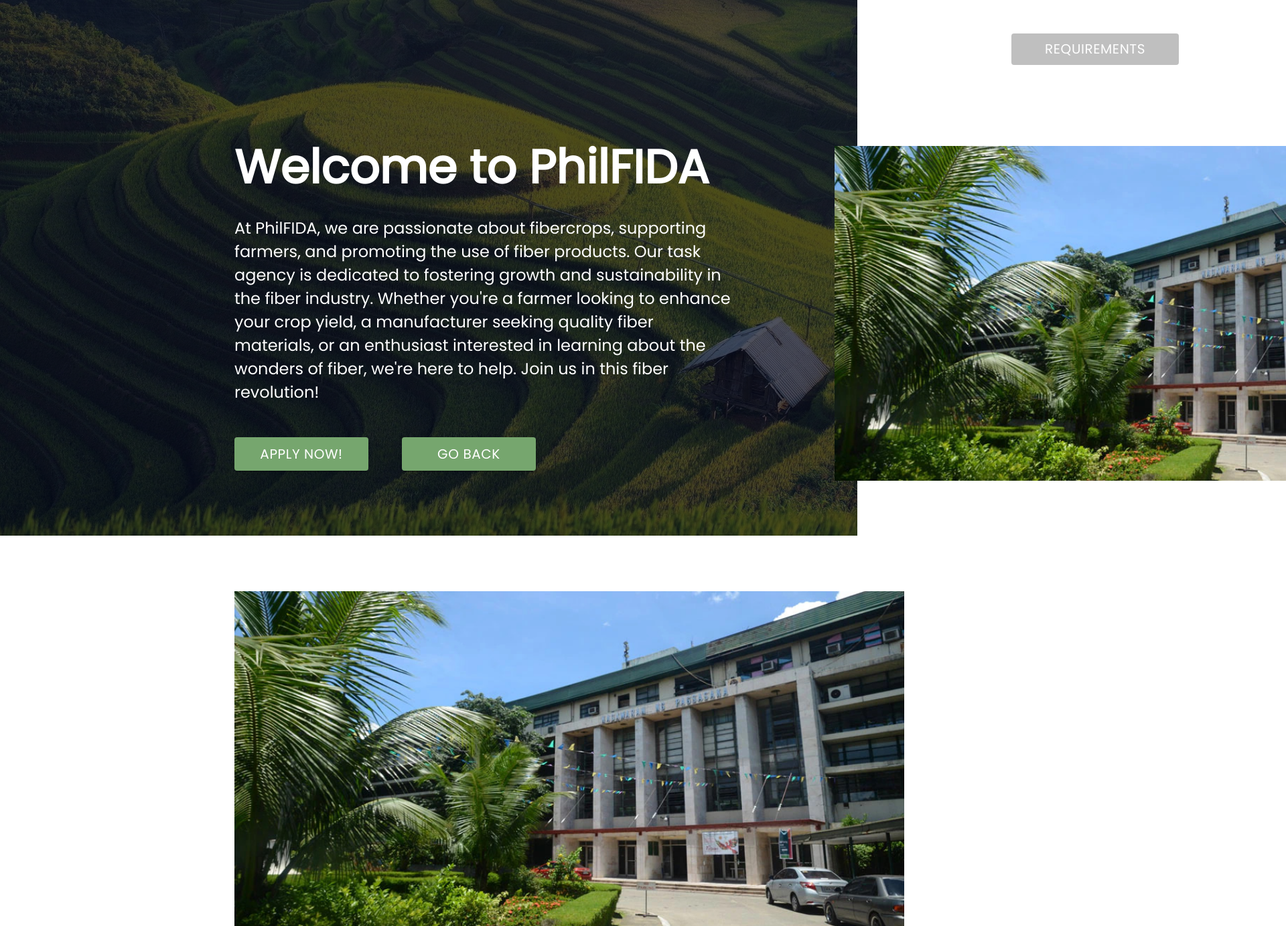
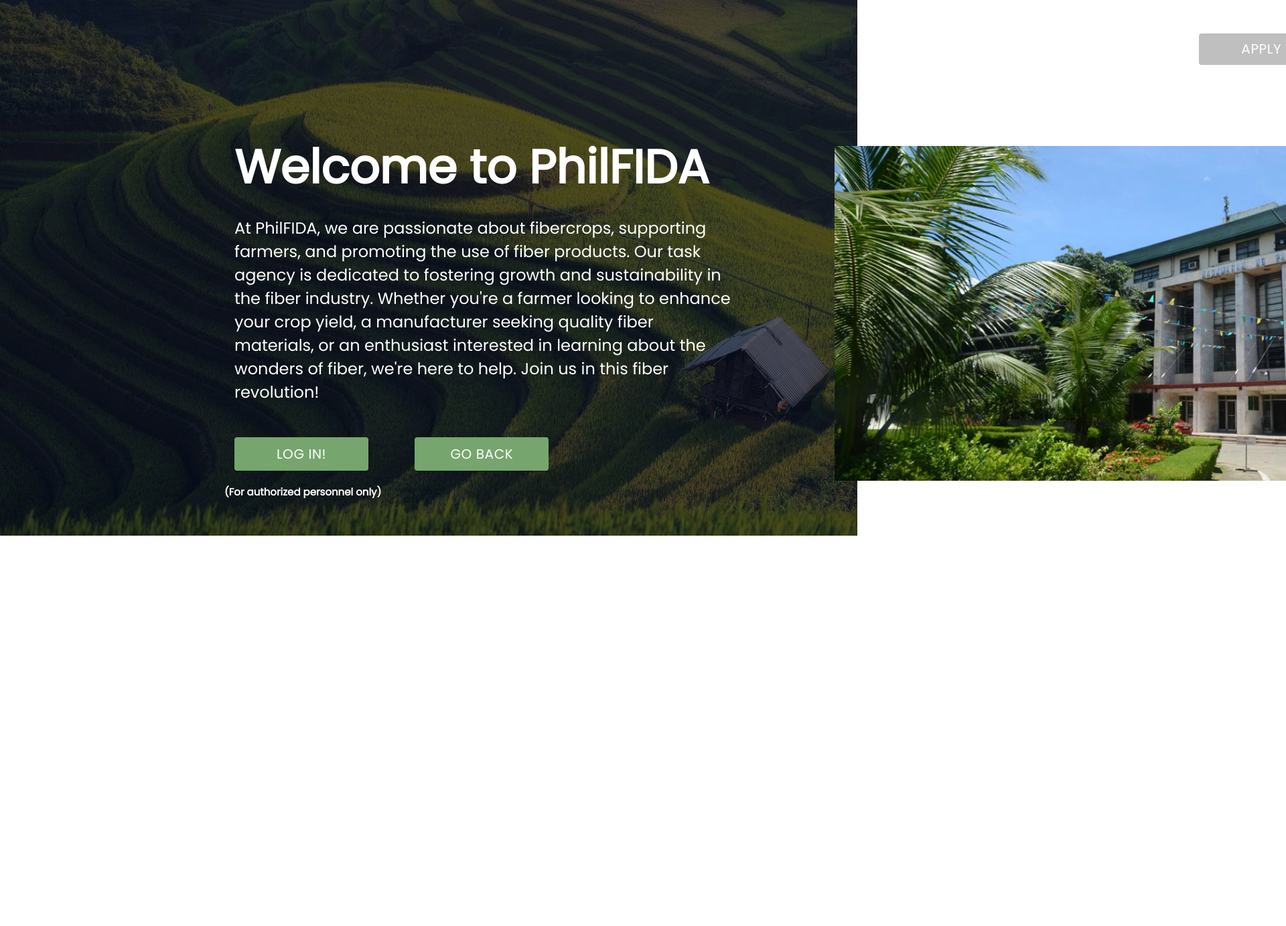
Before and after one commit to TAD-Reports/JobAppForm, a React (Create React App) app: page / in a window 1280 px wide. Shown: the top 1383 px of the page at 67% size, 1920 px wide, since content can reach past the window. After the commit the page ends 800 px from the top, so only its background shows below. Built offline with nearby package versions, Linux system fonts and the light colour scheme.

Commit message:
button fixed

```diff
--- a/src/components/Menu-Items/index.js
+++ b/src/components/Menu-Items/index.js
@@ -9,7 +9,7 @@
             animate={{ x: [300, 10], opacity: 1 }}
             transition={{ duration: 1, delay: 1 }}
         >
-            <Box sx={{ display: "inline-flex", marginLeft: "1500px" }}>
+            <Box sx={{ display: "inline-flex", marginLeft: "1780px" }}>
                 <Button
                     variant="text"
                     sx={{
@@ -26,7 +26,7 @@
                         },
                     }}
                 >
-                    Requirements
+                    APPLY NOW!
                 </Button>
                 <Button
                     variant="text"
@@ -43,24 +43,7 @@
                         },
                     }}
                 >
-                    Application
-                </Button>
-                <Button
-                    variant="text"
-                    sx={{
-                        color: "white",
-                        top: "50px",
-                        width: "250px",
-                        fontSize: "20px",
-                        fontFamily: "poppins",
-                        "&:hover": {
-                            textShadow: "0 0 0.5rem rgba(255, 255, 255, 0.75)",
-                            color: "black",
-                            backgroundColor: "#60ec60",
-                        },
-                    }}
-                >
-                    Positions Available
+                    HOW TO APPLY
                 </Button>
             </Box>
         </motion.div>
--- a/src/pages/landing-page/index.js
+++ b/src/pages/landing-page/index.js
@@ -126,8 +126,18 @@
                             },
                         }}
                     >
-                        Apply Now!
+                        LOG IN!
                     </Button>
+                    <div
+                        style={{
+                            marginTop: "20px",
+                            fontSize: "15px",
+                            color: "white",
+                            marginLeft: "35px",
+                        }}
+                    >
+                        <h4>(For authorized personnel only)</h4>
+                    </div>
                 </motion.div>
                 <motion.div
                     initial={{ x: -1000, opacity: 0 }}
@@ -155,52 +165,6 @@
                         Go Back
                     </Button>
                 </motion.div>
-
-                <motion.img
-                    initial={{ x: -1000, opacity: 0 }}
-                    animate={{ x: [-300, 10], opacity: 1 }}
-                    transition={{ duration: 1, delay: 1.5 }}
-                    src={BodyContent}
-                    alt="BodyContent"
-                    style={{
-                        marginTop: "230px",
-                        // marginBottom: "100px",
-                        width: "1000px",
-                        height: "500px",
-                        objectFit: "cover",
-                        marginRight: "100px",
-                        marginLeft: "-160px",
-                        alignItems: "flex-end",
-                    }}
-                />
-
-                <motion.h2
-                    initial={{ x: 1000, opacity: 0 }}
-                    animate={{ x: [10, 350], opacity: 1 }}
-                    transition={{ duration: 1, delay: 0.8 }}
-                    justifyContent="left"
-                    alignItems="flex-end"
-                    style={{
-                        borderWidth: "2px",
-                        width: "800px",
-                        marginTop: "330px",
-                        marginBottom: "100px",
-                        marginLeft: "-350px",
-                        marginRight: "10px",
-                        color: "white",
-                        fontWeight: "normal",
-                    }}
-                >
-                    At PhilFIDA, we are passionate about fibercrops, supporting
-                    farmers, and promoting the use of fiber products. Our task
-                    agency is dedicated to fostering growth and sustainability
-                    in the fiber industry. Whether you're a farmer looking to
-                    enhance your crop yield, a manufacturer seeking quality
-                    fiber materials, or an enthusiast interested in learning
-                    about the wonders of fiber, we're here to help. Join us in
-                    this fiber revolution!
-                    <br />
-                </motion.h2>
             </Box>
         </Box>
     );
```
